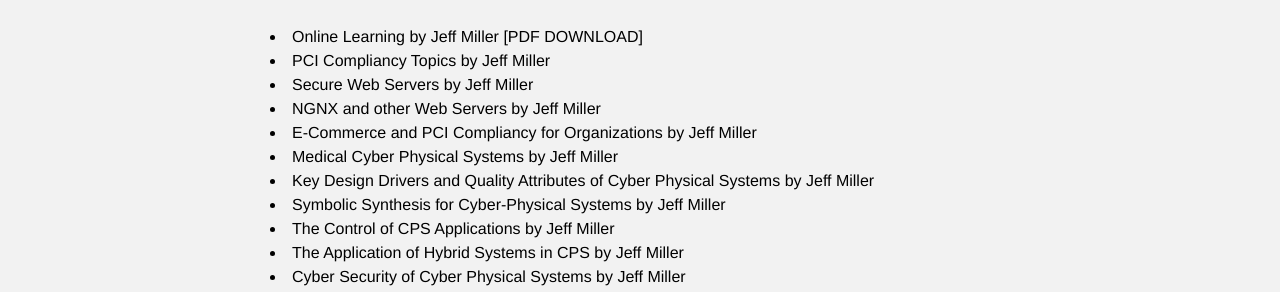
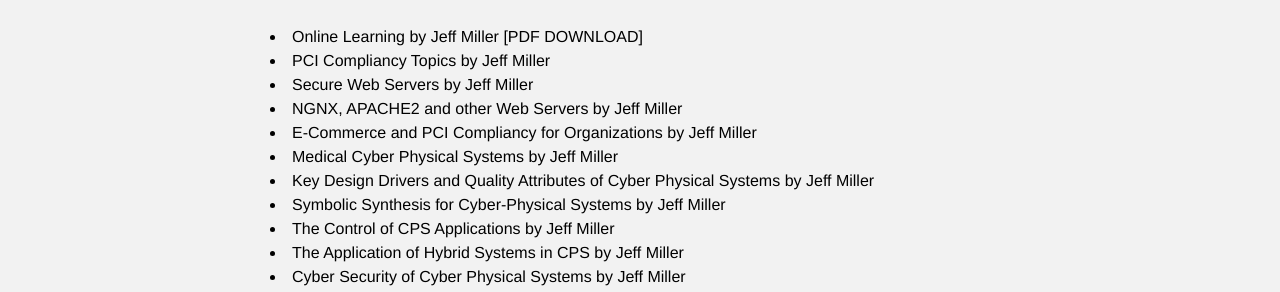
Before and after one commit to jmillersiu/jmillersiu.github.io, a Jekyll site: the page built from _posts/2021-09-22-research.markdown, in a window 1280 px wide. Shown: the part 325-617 px from the top of the page. Built offline with Jekyll 4.4.1, drawn with Linux system fonts in a browser that asks for light colours.

Commit message:
Update 2021-09-22-research.markdown

```diff
--- a/_posts/2021-09-22-research.markdown
+++ b/_posts/2021-09-22-research.markdown
@@ -11,7 +11,7 @@ Current Research Topics - SIUC, Carbondale, Illinois
 <li>Online Learning by Jeff Miller <a href="https://jmillersiu.github.io/assets/Miller_Online_Learning_pdf.pdf" download>[PDF DOWNLOAD]</a></li>
 <li>PCI Compliancy Topics by Jeff Miller</li>
 <li>Secure Web Servers by Jeff Miller</li>
-<li>NGNX and other Web Servers by Jeff Miller</li>
+<li>NGNX, APACHE2 and other Web Servers by Jeff Miller</li>
 <li>E-Commerce and PCI Compliancy for Organizations by Jeff Miller</li>
 <li>Medical Cyber Physical Systems by Jeff Miller</li>
 <li>Key Design Drivers and Quality Attributes of Cyber Physical Systems by Jeff Miller</li>
```
